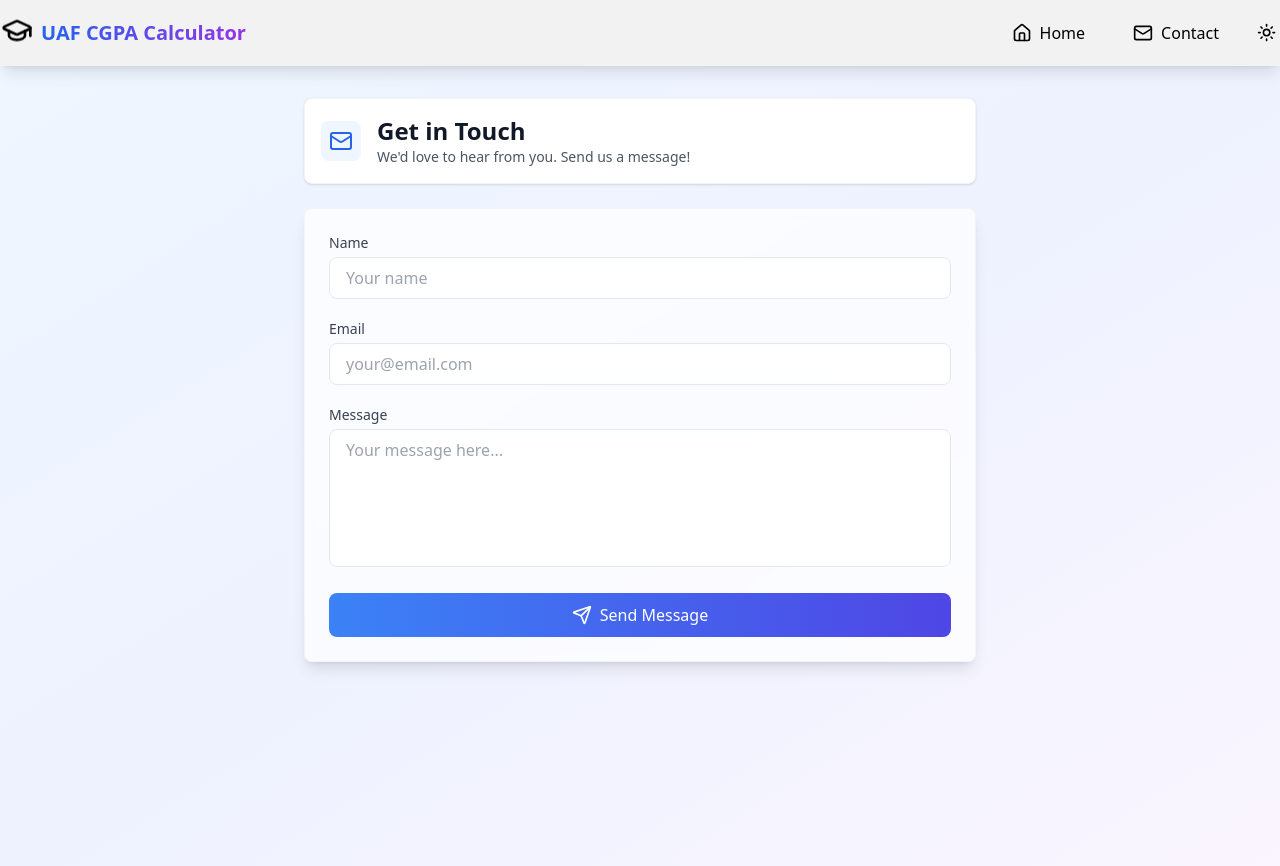
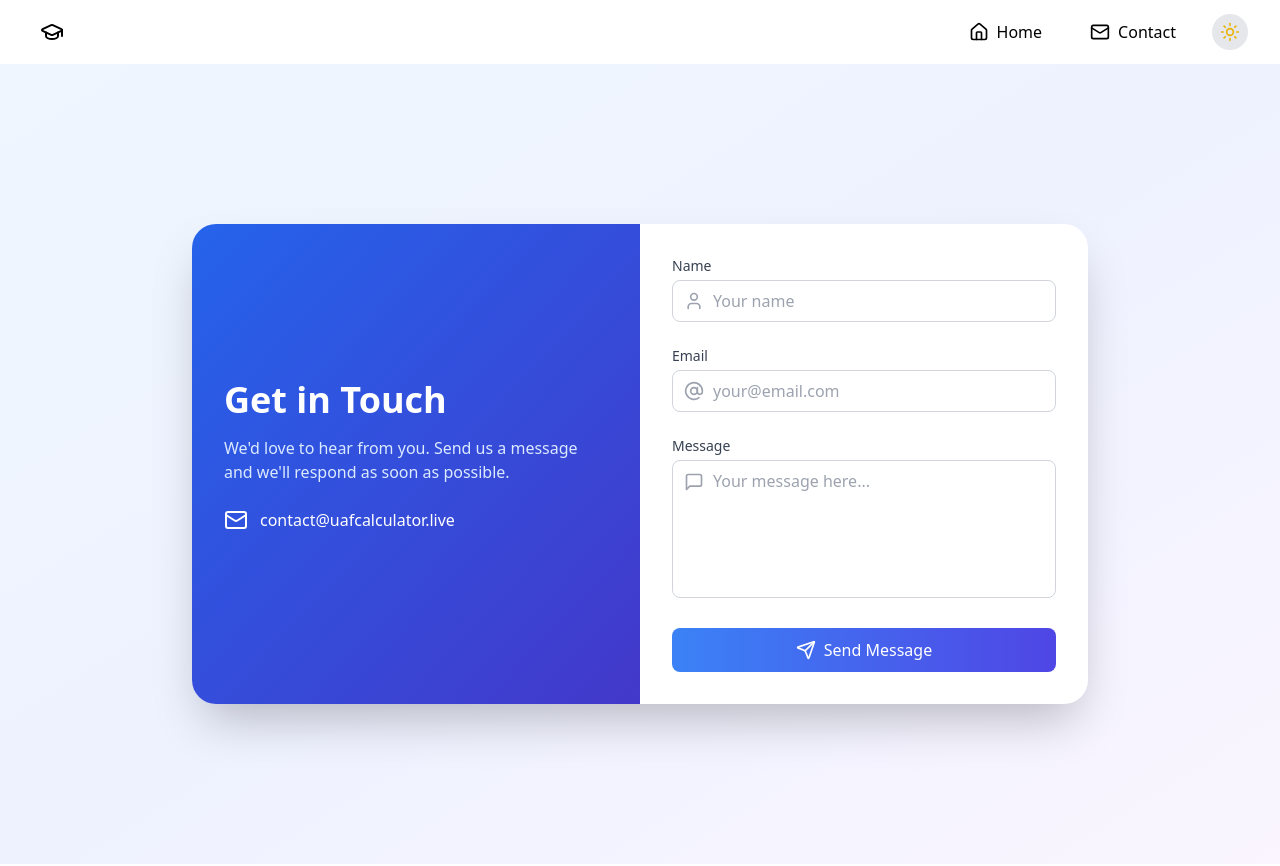
Before and after one commit to umersiddique314/cgpa-calculator, a Next.js app in the folder cgpa-calculator/: page /contact in a window 1280 px wide. Built offline with nearby package versions, Linux system fonts and the light colour scheme.

Commit message:
feat: enhance UI with framer-motion animations and improve component styles

```diff
--- a/cgpa-calculator/app/components/Navbar.tsx
+++ b/cgpa-calculator/app/components/Navbar.tsx
@@ -1,40 +1,108 @@
+'use client'
+
+import { useState, useEffect } from 'react'
 import Link from 'next/link'
+import { usePathname } from 'next/navigation'
 import { ThemeToggle } from './ThemeToggle'
-import { GraduationCap, Mail, Home } from 'lucide-react'
+import { GraduationCap, Mail, Home, Menu, X } from 'lucide-react'
+import { motion, AnimatePresence } from 'framer-motion'
 
 export function Navbar() {
+  const [isScrolled, setIsScrolled] = useState(false)
+  const [isMobileMenuOpen, setIsMobileMenuOpen] = useState(false)
+  const pathname = usePathname()
+
+  useEffect(() => {
+    const handleScroll = () => {
+      setIsScrolled(window.scrollY > 10)
+    }
+    window.addEventListener('scroll', handleScroll)
+    return () => window.removeEventListener('scroll', handleScroll)
+  }, [])
+
+  const navLinks = [
+    { href: '/', icon: Home, label: 'Home' },
+    { href: '/contact', icon: Mail, label: 'Contact' },
+  ]
+
   return (
-    <header className="sticky top-0 z-50 w-full glass-effect">
-      <div className="container flex h-16 max-w-screen-2xl items-center">
-        <div className="flex flex-1 items-center justify-between">
+    <header className={`sticky top-0 z-50 w-full transition-all duration-300 ${
+      isScrolled ? 'bg-white/70 dark:bg-gray-900/70 backdrop-blur-lg shadow-lg' : 'bg-transparent'
+    }`}>
+      <div className="container mx-auto px-4 sm:px-6 lg:px-8">
+        <div className="flex h-16 items-center justify-between">
           <Link href="/" className="group flex items-center space-x-2">
-            <div className="animate-float">
-              <GraduationCap className="h-8 w-8 text-primary transition-colors" />
-            </div>
-            <span className="gradient-text font-bold text-xl hidden sm:inline-block
-              transition-transform duration-300 group-hover:scale-105">
-              UAF CGPA Calculator
-            </span>
-            <span className="gradient-text font-bold text-xl sm:hidden">
-              CGPA
-            </span>
+            <motion.div
+              className="rounded-full bg-primary/10 p-2"
+              whileHover={{ scale: 1.1 }}
+              whileTap={{ scale: 0.9 }}
+            >
+              <GraduationCap className="h-6 w-6 text-primary" />
+            </motion.div>
           </Link>
 
-          <nav className="flex items-center space-x-6">
-            <Link href="/" className="nav-link hidden sm:flex items-center space-x-2">
-              <Home className="h-5 w-5" />
-              <span>Home</span>
-            </Link>
-            <Link href="/contact" className="nav-link hidden sm:flex items-center space-x-2">
-              <Mail className="h-5 w-5" />
-              <span>Contact</span>
-            </Link>
-            <div className="transition-transform hover:scale-110 active:scale-95">
-              <ThemeToggle />
-            </div>
+          <nav className="hidden md:flex items-center space-x-6">
+            {navLinks.map((link) => (
+              <Link
+                key={link.href}
+                href={link.href}
+                className={`nav-link flex items-center space-x-2 px-3 py-2 rounded-md transition-colors ${
+                  pathname === link.href
+                    ? 'bg-primary/10 text-primary'
+                    : 'hover:bg-primary/5 hover:text-primary'
+                }`}
+              >
+                <link.icon className="h-5 w-5" />
+                <span>{link.label}</span>
+              </Link>
+            ))}
+            <ThemeToggle />
           </nav>
+
+          <div className="md:hidden flex items-center">
+            <ThemeToggle />
+            <button
+              onClick={() => setIsMobileMenuOpen(!isMobileMenuOpen)}
+              className="ml-4 p-2 rounded-md hover:bg-gray-100 dark:hover:bg-gray-800 transition-colors"
+            >
+              {isMobileMenuOpen ? (
+                <X className="h-6 w-6" />
+              ) : (
+                <Menu className="h-6 w-6" />
+              )}
+            </button>
+          </div>
         </div>
       </div>
+
+      <AnimatePresence>
+        {isMobileMenuOpen && (
+          <motion.div
+            initial={{ opacity: 0, y: -20 }}
+            animate={{ opacity: 1, y: 0 }}
+            exit={{ opacity: 0, y: -20 }}
+            className="md:hidden absolute top-16 inset-x-0 bg-white dark:bg-gray-900 shadow-lg"
+          >
+            <nav className="container mx-auto px-4 py-4 flex flex-col space-y-2">
+              {navLinks.map((link) => (
+                <Link
+                  key={link.href}
+                  href={link.href}
+                  onClick={() => setIsMobileMenuOpen(false)}
+                  className={`flex items-center space-x-2 px-3 py-2 rounded-md transition-colors ${
+                    pathname === link.href
+                      ? 'bg-primary/10 text-primary'
+                      : 'hover:bg-primary/5 hover:text-primary'
+                  }`}
+                >
+                  <link.icon className="h-5 w-5" />
+                  <span>{link.label}</span>
+                </Link>
+              ))}
+            </nav>
+          </motion.div>
+        )}
+      </AnimatePresence>
     </header>
   )
 }
--- a/cgpa-calculator/app/components/ThemeToggle.tsx
+++ b/cgpa-calculator/app/components/ThemeToggle.tsx
@@ -3,6 +3,7 @@
 import { Moon, Sun } from 'lucide-react'
 import { useTheme } from 'next-themes'
 import { useEffect, useState } from 'react'
+import { motion } from 'framer-motion'
 
 export function ThemeToggle() {
   const [mounted, setMounted] = useState(false)
@@ -17,13 +18,15 @@ export function ThemeToggle() {
   }
 
   return (
-    <button
+    <motion.button
+      whileHover={{ scale: 1.05 }}
+      whileTap={{ scale: 0.95 }}
       onClick={() => setTheme(theme === 'dark' ? 'light' : 'dark')}
-      className="rounded-md w-6 h-6 flex items-center justify-center"
+      className="rounded-full bg-gray-200 dark:bg-gray-800 p-2 flex items-center justify-center transition-colors duration-300"
     >
-      <Sun className="h-[1.2rem] w-[1.2rem] rotate-0 scale-100 transition-all dark:-rotate-90 dark:scale-0" />
-      <Moon className="absolute h-[1.2rem] w-[1.2rem] rotate-90 scale-0 transition-all dark:rotate-0 dark:scale-100" />
+      <Sun className="h-5 w-5 rotate-0 scale-100 transition-all dark:-rotate-90 dark:scale-0 text-yellow-500" />
+      <Moon className="absolute h-5 w-5 rotate-90 scale-0 transition-all dark:rotate-0 dark:scale-100 text-blue-500" />
       <span className="sr-only">Toggle theme</span>
-    </button>
+    </motion.button>
   )
 }
--- a/cgpa-calculator/app/contact/page.tsx
+++ b/cgpa-calculator/app/contact/page.tsx
@@ -2,11 +2,17 @@
 
 import { useState } from 'react'
 import emailjs from '@emailjs/browser'
-import toast from 'react-hot-toast'
-import { Mail, Send, Loader2 } from 'lucide-react'
+import toast, { Toaster } from 'react-hot-toast'
+import { Mail, Send, Loader2, User, AtSign, MessageSquare } from 'lucide-react'
+import { motion } from 'framer-motion'
 
 export default function ContactPage() {
   const [isLoading, setIsLoading] = useState(false)
+  const [formState, setFormState] = useState({
+    user_name: '',
+    user_email: '',
+    message: ''
+  })
 
   const handleSubmit = async (e: React.FormEvent<HTMLFormElement>) => {
     e.preventDefault()
@@ -20,7 +26,7 @@ export default function ContactPage() {
         process.env.NEXT_PUBLIC_EMAILJS_PUBLIC_KEY
       )
       toast.success("Message sent successfully!")
-      e.currentTarget.reset()
+      setFormState({ user_name: '', user_email: '', message: '' })
     } catch (error) {
       toast.error("Failed to send message. Please try again.")
     } finally {
@@ -28,85 +34,131 @@ export default function ContactPage() {
     }
   }
 
+  const handleInputChange = (e: React.ChangeEvent<HTMLInputElement | HTMLTextAreaElement>) => {
+    const { name, value } = e.target
+    setFormState(prev => ({ ...prev, [name]: value }))
+  }
+
   return (
-    <div className="min-h-screen bg-gradient-to-br from-blue-50 via-indigo-50 to-purple-50 dark:from-gray-900 dark:via-gray-800 dark:to-gray-900">
-      <div className="max-w-6xl mx-auto px-4 py-8 sm:px-6 lg:px-8">
-        <div className="max-w-2xl mx-auto">
-          <div className="bg-white dark:bg-gray-800 rounded-lg shadow p-4 mb-6 border border-gray-100 dark:border-gray-700">
-            <div className="flex items-center gap-4">
-              <div className="p-2 bg-blue-50 dark:bg-blue-900/50 rounded-lg">
-                <Mail className="w-6 h-6 text-blue-600 dark:text-blue-400" />
+    <div className="min-h-screen bg-gradient-to-br from-blue-50 via-indigo-50 to-purple-50 dark:from-gray-900 dark:via-gray-800 dark:to-gray-900 flex items-center justify-center p-4">
+      <Toaster position="top-right" />
+      <motion.div
+        initial={{ opacity: 0, y: 20 }}
+        animate={{ opacity: 1, y: 0 }}
+        transition={{ duration: 0.5 }}
+        className="w-full max-w-4xl"
+      >
+        <div className="bg-white dark:bg-gray-800 rounded-3xl shadow-2xl overflow-hidden">
+          <div className="flex flex-col md:flex-row">
+            <div className="md:w-1/2 p-8 bg-gradient-to-br from-blue-600 to-indigo-700 text-white flex flex-col justify-center">
+              <motion.div
+                initial={{ opacity: 0, x: -20 }}
+                animate={{ opacity: 1, x: 0 }}
+                transition={{ delay: 0.2, duration: 0.5 }}
+              >
+                <h1 className="text-4xl font-bold mb-4">Get in Touch</h1>
+                <p className="text-blue-100 mb-6">We'd love to hear from you. Send us a message and we'll respond as soon as possible.</p>
+                <div className="flex items-center mb-4">
+                  <Mail className="w-6 h-6 mr-3" />
+                  <span>contact@uafcalculator.live</span>
                 </div>
-              <div>
-                <h1 className="text-2xl font-semibold text-gray-900 dark:text-gray-100">
-                  Get in Touch
-                </h1>
-                <p className="text-sm text-gray-600 dark:text-gray-400">
-                  We'd love to hear from you. Send us a message!
-                </p>
+                  {/* <div className="flex items-center">
+                    <User className="w-6 h-6 mr-3" />
+                    <span>+1 (555) 123-4567</span>
+                  </div> */}
+              </motion.div>
             </div>
-            </div>
-          </div>
-
-          <div className="bg-white/70 dark:bg-gray-800/70 backdrop-blur-sm rounded-lg shadow-lg p-6 border border-gray-100 dark:border-gray-700">
-            <form onSubmit={handleSubmit} className="space-y-5">
-              <div>
+            <div className="md:w-1/2 p-8">
+              <form onSubmit={handleSubmit} className="space-y-6">
+                <motion.div
+                  initial={{ opacity: 0, y: 20 }}
+                  animate={{ opacity: 1, y: 0 }}
+                  transition={{ delay: 0.3, duration: 0.5 }}
+                >
                   <label className="block text-sm font-medium text-gray-700 dark:text-gray-300 mb-1">
                     Name
                   </label>
+                  <div className="relative">
                     <input
                       name="user_name"
+                      value={formState.user_name}
+                      onChange={handleInputChange}
                       required
-                  className="w-full px-4 py-2 rounded-lg border border-gray-200 dark:border-gray-700
-                           bg-white/50 dark:bg-gray-800/50 backdrop-blur-sm
-                           focus:outline-none focus:ring-2 focus:ring-blue-500/50
+                      className="w-full pl-10 pr-4 py-2 rounded-lg border border-gray-300 dark:border-gray-600
+                                 bg-white dark:bg-gray-700
+                                 focus:outline-none focus:ring-2 focus:ring-blue-500
                                  dark:text-gray-100 transition-all duration-300"
                       placeholder="Your name"
                     />
+                    <User className="absolute left-3 top-1/2 transform -translate-y-1/2 text-gray-400 w-5 h-5" />
                   </div>
+                </motion.div>
 
-              <div>
+                <motion.div
+                  initial={{ opacity: 0, y: 20 }}
+                  animate={{ opacity: 1, y: 0 }}
+                  transition={{ delay: 0.4, duration: 0.5 }}
+                >
                   <label className="block text-sm font-medium text-gray-700 dark:text-gray-300 mb-1">
                     Email
                   </label>
+                  <div className="relative">
                     <input
                       type="email"
                       name="user_email"
+                      value={formState.user_email}
+                      onChange={handleInputChange}
                       required
-                  className="w-full px-4 py-2 rounded-lg border border-gray-200 dark:border-gray-700
-                           bg-white/50 dark:bg-gray-800/50 backdrop-blur-sm
-                           focus:outline-none focus:ring-2 focus:ring-blue-500/50
+                      className="w-full pl-10 pr-4 py-2 rounded-lg border border-gray-300 dark:border-gray-600
+                                 bg-white dark:bg-gray-700
+                                 focus:outline-none focus:ring-2 focus:ring-blue-500
                                  dark:text-gray-100 transition-all duration-300"
                       placeholder="your@email.com"
                     />
+                    <AtSign className="absolute left-3 top-1/2 transform -translate-y-1/2 text-gray-400 w-5 h-5" />
                   </div>
+                </motion.div>
 
-              <div>
+                <motion.div
+                  initial={{ opacity: 0, y: 20 }}
+                  animate={{ opacity: 1, y: 0 }}
+                  transition={{ delay: 0.5, duration: 0.5 }}
+                >
                   <label className="block text-sm font-medium text-gray-700 dark:text-gray-300 mb-1">
                     Message
                   </label>
+                  <div className="relative">
                     <textarea
                       name="message"
+                      value={formState.message}
+                      onChange={handleInputChange}
                       required
                       rows={5}
-                  className="w-full px-4 py-2 rounded-lg border border-gray-200 dark:border-gray-700
-                           bg-white/50 dark:bg-gray-800/50 backdrop-blur-sm
-                           focus:outline-none focus:ring-2 focus:ring-blue-500/50
+                      className="w-full pl-10 pr-4 py-2 rounded-lg border border-gray-300 dark:border-gray-600
+                                 bg-white dark:bg-gray-700
+                                 focus:outline-none focus:ring-2 focus:ring-blue-500
                                  dark:text-gray-100 transition-all duration-300 resize-none"
                       placeholder="Your message here..."
                     />
+                    <MessageSquare className="absolute left-3 top-3 text-gray-400 w-5 h-5" />
                   </div>
+                </motion.div>
 
+                <motion.div
+                  initial={{ opacity: 0, y: 20 }}
+                  animate={{ opacity: 1, y: 0 }}
+                  transition={{ delay: 0.6, duration: 0.5 }}
+                >
                   <button
                     type="submit"
                     disabled={isLoading}
                     className="w-full bg-gradient-to-r from-blue-500 to-indigo-600
                                hover:from-blue-600 hover:to-indigo-700
-                         dark:from-blue-600 dark:to-indigo-700
                                text-white font-medium py-2.5 px-4 rounded-lg
                                focus:outline-none focus:ring-2 focus:ring-blue-500/50
                                disabled:opacity-50 disabled:cursor-not-allowed
-                         transition-all duration-300 flex items-center justify-center gap-2"
+                               transition-all duration-300 flex items-center justify-center gap-2
+                               transform hover:scale-105"
                   >
                     {isLoading ? (
                       <>
@@ -120,10 +172,12 @@ export default function ContactPage() {
                       </>
                     )}
                   </button>
+                </motion.div>
               </form>
             </div>
           </div>
         </div>
+      </motion.div>
     </div>
   )
 }
--- a/cgpa-calculator/app/page.tsx
+++ b/cgpa-calculator/app/page.tsx
@@ -1,12 +1,13 @@
 'use client'
 
 import { useState, useEffect } from 'react'
-import { AlertCircle, BookOpen } from 'lucide-react'
+import { AlertCircle, BookOpen, ChevronDown, ChevronUp } from 'lucide-react'
 import { Header } from './components/Header'
 import { SearchForm } from './components/SearchForm'
 import { SemesterCard } from './components/SemesterCard'
 import { ResultData, CourseRow } from './types'
 import { calculateCGPA, groupBySemester, calculateSemesterCGPA, caclilateOverallCGPA, resetOverallCGPA } from './utils/calculations'
+import { motion, AnimatePresence } from 'framer-motion'
 
 export default function Home() {
   const [regNumber, setRegNumber] = useState('')
@@ -15,6 +16,17 @@ export default function Home() {
   const [error, setError] = useState('')
   const [progress, setProgress] = useState(0)
   const [includedCourses, setIncludedCourses] = useState<CourseRow[]>([])
+  const [expandedSemesters, setExpandedSemesters] = useState<string[]>([])
+  const [windowWidth, setWindowWidth] = useState(typeof window !== 'undefined' ? window.innerWidth : 0)
+
+  useEffect(() => {
+    const handleResize = () => {
+      setWindowWidth(window.innerWidth)
+    }
+
+    window.addEventListener('resize', handleResize)
+    return () => window.removeEventListener('resize', handleResize)
+  }, [])
 
   const handleSubmit = async (e: React.FormEvent) => {
     e.preventDefault()
@@ -33,6 +45,7 @@ export default function Home() {
 
       if (data.status === 'success') {
         setResult(data.data)
+        setExpandedSemesters([])
       } else {
         setError('No results found')
       }
@@ -56,6 +69,17 @@ export default function Home() {
     setIncludedCourses(prevCourses =>
       prevCourses.filter(course => course["Course Code"] !== courseCode)
     )
+  }
+
+  const toggleSemesterExpansion = (semester: string) => {
+    // Only handle mobile toggle, desktop is always expanded
+    if (windowWidth < 1024) {
+      setExpandedSemesters(prev =>
+        prev.includes(semester)
+          ? prev.filter(s => s !== semester)
+          : [...prev, semester]
+      )
+    }
   }
 
   const jsonLd = {
@@ -86,7 +110,7 @@ export default function Home() {
         type="application/ld+json"
         dangerouslySetInnerHTML={{ __html: JSON.stringify(jsonLd) }}
       />
-      <div className="max-w-6xl mx-auto px-4 py-8 sm:px-6 lg:px-8">
+      <div className="max-w-7xl mx-auto px-4 py-12 sm:px-6 lg:px-8">
         <Header />
         <SearchForm
           regNumber={regNumber}
@@ -97,41 +121,65 @@ export default function Home() {
 
         {loading && (
           <div className="max-w-xl mx-auto mb-8">
-            <div className="w-full bg-gray-200 rounded-full h-3">
-              <div
-                className="bg-blue-600 h-3 rounded-full transition-all duration-300
-                         shadow-lg shadow-blue-200"
+            <div className="w-full bg-gray-200 rounded-full h-2">
+              <motion.div
+                className="bg-blue-600 h-2 rounded-full"
                 style={{ width: `${progress}%` }}
-              ></div>
+                initial={{ width: 0 }}
+                animate={{ width: `${progress}%` }}
+                transition={{ duration: 0.5 }}
+              />
             </div>
           </div>
         )}
 
+        <AnimatePresence>
           {error && (
-          <div className="max-w-xl mx-auto p-6 bg-red-50 dark:bg-red-900/20 rounded-2xl flex items-center
-                       gap-4 text-red-700 dark:text-red-400 animate-fade-in border border-red-100 dark:border-red-800
-                       shadow-lg shadow-red-100/50 dark:shadow-red-900/50">
-            <AlertCircle className="w-6 h-6 flex-shrink-0" />
-            <p className="text-lg">{error}</p>
-          </div>
+            <motion.div
+              initial={{ opacity: 0, y: -20 }}
+              animate={{ opacity: 1, y: 0 }}
+              exit={{ opacity: 0, y: -20 }}
+              className="max-w-xl mx-auto p-4 bg-red-50 dark:bg-red-900/20 rounded-xl flex items-center
+                         gap-3 text-red-700 dark:text-red-400 mb-8 border border-red-100 dark:border-red-800
+                         shadow-lg shadow-red-100/50 dark:shadow-red-900/50"
+            >
+              <AlertCircle className="w-5 h-5 flex-shrink-0" />
+              <p>{error}</p>
+            </motion.div>
           )}
+        </AnimatePresence>
 
+        <AnimatePresence>
           {result && (
-          <div className="space-y-6 animate-fade-in">
-            <div className="bg-white dark:bg-gray-800 rounded-lg shadow p-4 border border-gray-100 dark:border-gray-700">
+            <motion.div
+              initial={{ opacity: 0, y: 20 }}
+              animate={{ opacity: 1, y: 0 }}
+              exit={{ opacity: 0, y: 20 }}
+              className="space-y-6"
+            >
+              <div className="bg-white dark:bg-gray-800 rounded-xl shadow-lg p-6 border border-gray-100 dark:border-gray-700">
+                <div className="flex items-center justify-between">
                   <div className="flex items-center gap-4">
-                <div className="p-2 bg-blue-50 dark:bg-blue-900/50 rounded-lg">
+                    <div className="p-3 bg-blue-100 dark:bg-blue-900/50 rounded-full">
                       <BookOpen className="w-6 h-6 text-blue-600 dark:text-blue-400" />
                     </div>
                     <div>
-                  <h2 className="text-xl font-semibold text-gray-900 dark:text-gray-100">
+                      <h2 className="text-2xl font-bold text-gray-900 dark:text-gray-100">
                         {result.student_info["Student Full Name"]}
                       </h2>
                       <p className="text-sm text-gray-600 dark:text-gray-400">{result.student_info["Registration #"]}</p>
                     </div>
                   </div>
+                  <div className="text-right">
+                    <p className="text-sm text-gray-600 dark:text-gray-400">Total CGPA</p>
+                    <p className="text-3xl font-bold text-blue-600 dark:text-blue-400">
+                      {caclilateOverallCGPA(includedCourses).toFixed(4)}
+                    </p>
                   </div>
-            <div className="grid grid-cols-1 md:grid-cols-2 gap-4">
+                </div>
+              </div>
+
+              <div className="grid grid-cols-1 lg:grid-cols-2 gap-6">
                 {Object.entries(groupBySemester(includedCourses)).map(
                   ([semester, courses]) => (
                     <SemesterCard
@@ -140,20 +188,17 @@ export default function Home() {
                       courses={courses}
                       semesterCGPA={calculateSemesterCGPA(courses)}
                       onRemoveCourse={handleRemoveCourse}
+                      isExpanded={expandedSemesters.includes(semester)}
+                      onToggleExpand={() => toggleSemesterExpansion(semester)}
+                      isMobile={windowWidth < 1024}
                     />
                   )
                 )}
               </div>
 
-            <div className="bg-gradient-to-r from-blue-500 to-indigo-600 dark:from-blue-600 dark:to-indigo-700 rounded-lg
-                         shadow p-4 text-white">
-              <div className="flex items-center justify-between">
-                <h2 className="text-lg font-semibold">Overall CGPA</h2>
-                <p className="text-3xl font-bold">{caclilateOverallCGPA(includedCourses).toFixed(4)}</p>
-              </div>
-            </div>
-          </div>
+            </motion.div>
           )}
+        </AnimatePresence>
       </div>
     </div>
   )
```
Also changed, not shown: cgpa-calculator/app/components/Header.tsx (+29 -7 lines), cgpa-calculator/app/components/SearchForm.tsx (+16 -9 lines), cgpa-calculator/app/components/SemesterCard.tsx (+70 -17 lines). Lines whose indentation alone changed are shown as unchanged.
